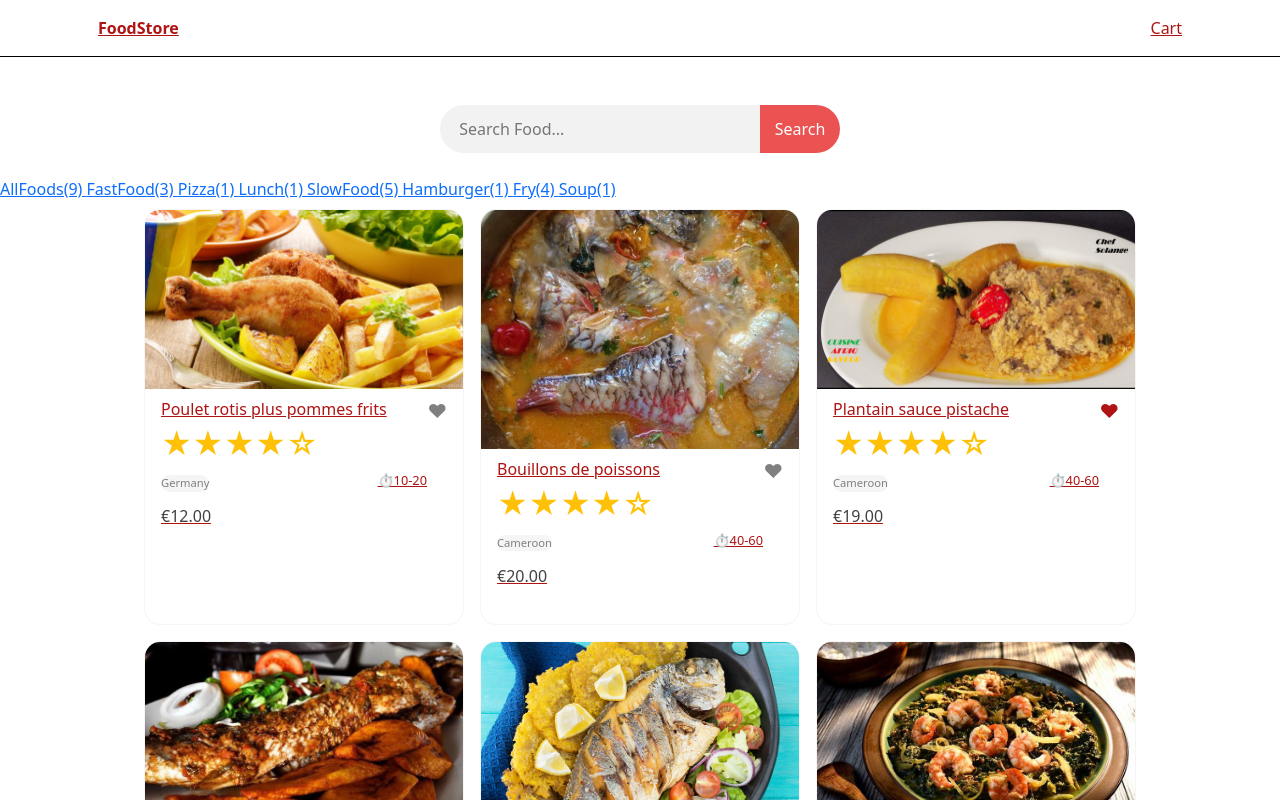
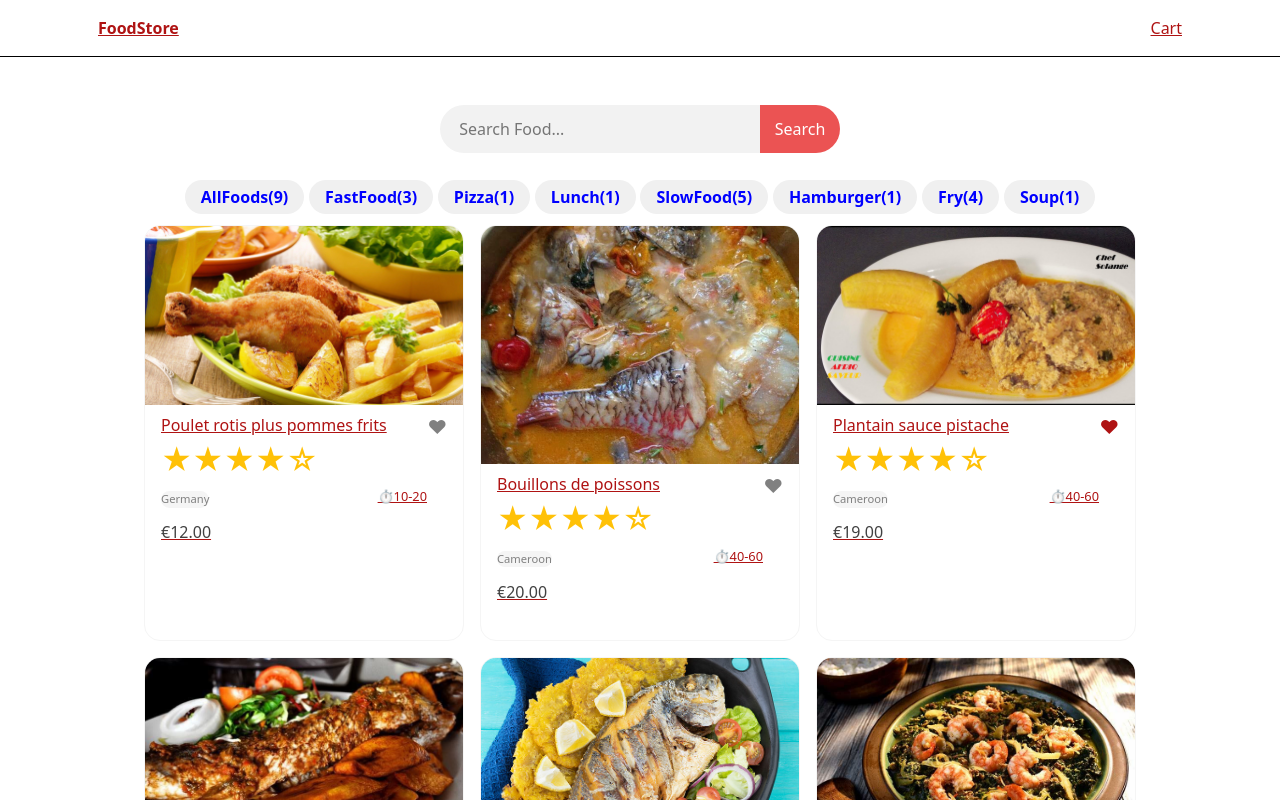
Before and after one commit to prkd2002/foodstore, an Angular app: page / in a window 1280 px wide. Shown: the top 800 px of the page. Built offline with nearby package versions, Linux system fonts and the light colour scheme.

Commit message:
Adding Tags Bar - CSS

```diff
--- a/src/app/components/home/home.component.scss
+++ b/src/app/components/home/home.component.scss
@@ -85,6 +85,7 @@
     flex: 3;
     text-align: right;
     margin-right: 20px;
+
   }
 
   .price{
@@ -92,4 +93,5 @@
     margin-top: .7rem;
 
 
+
   }
--- a/src/app/components/tags/tags.component.scss
+++ b/src/app/components/tags/tags.component.scss
@@ -0,0 +1,18 @@
+div{
+    display: flex;
+    flex-wrap: wrap;
+    justify-content: center;
+}
+
+
+div a {
+    background-color: #f0f0f0;
+    padding:.3rem 1rem ;
+    margin:.2rem .15rem ;
+    border-radius: 10rem;
+    font-weight: 600;
+    color: blue;
+    text-decoration: none;
+
+
+}
--- a/src/styles.scss
+++ b/src/styles.scss
@@ -18,7 +18,7 @@
 
 }
 
-a{
+*a{
     text-decoration: none;
 }
 /* Importing Bootstrap SCSS file. */
```
